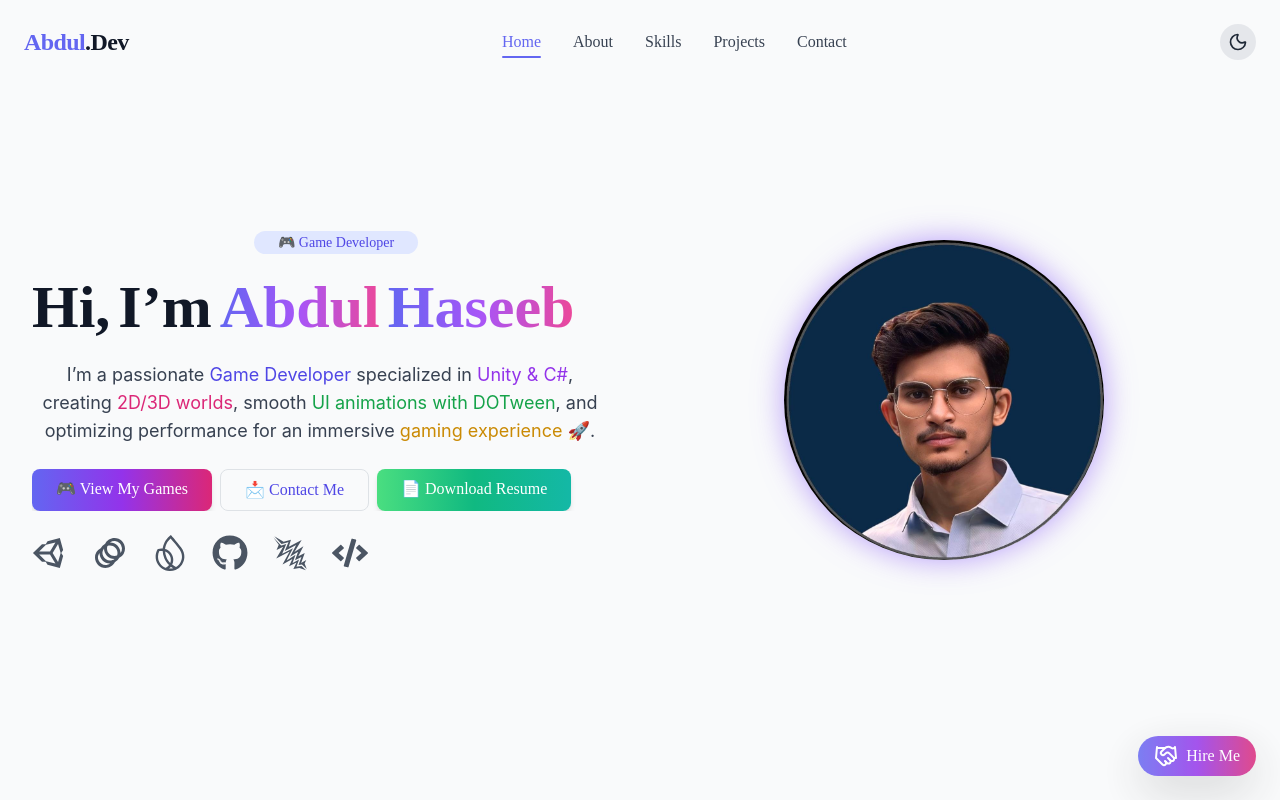
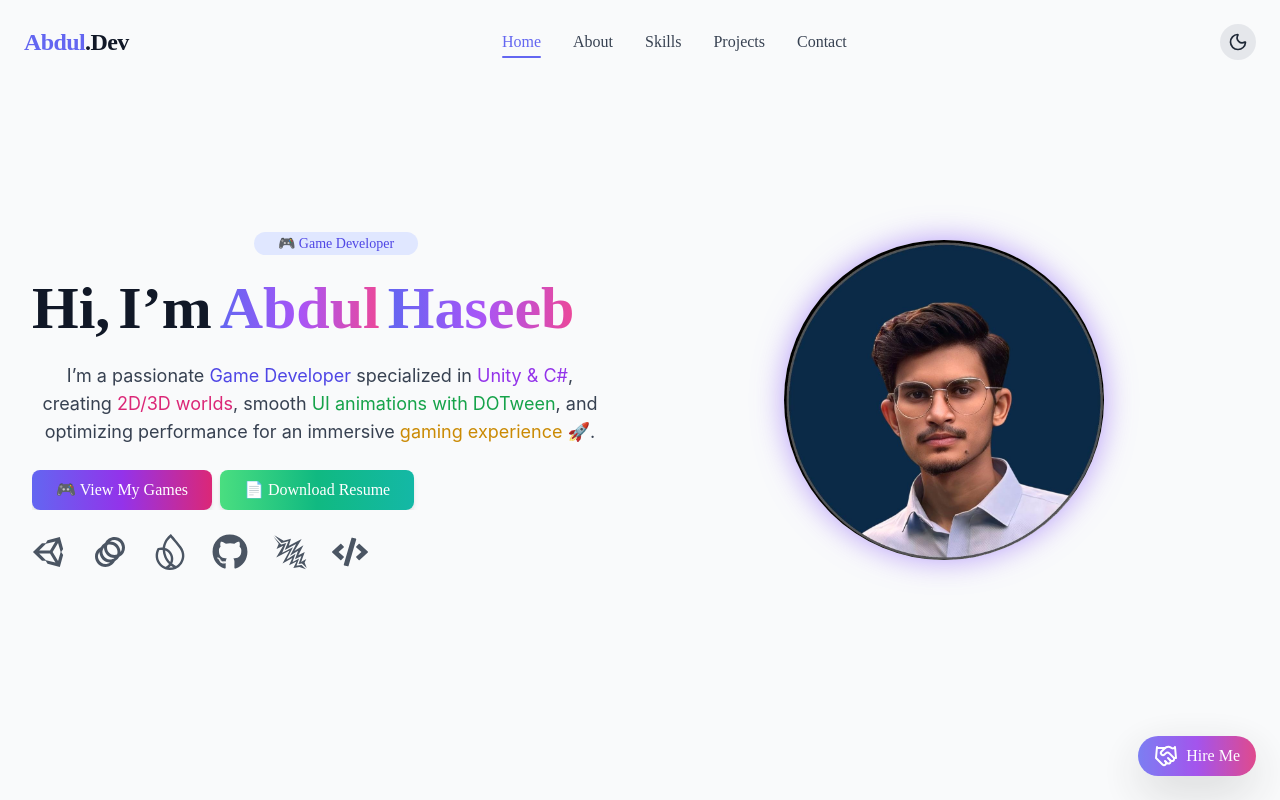
Before and after one commit to adeel4166/Abdul-Haseeb-Portfolio, a React (Create React App) app: page / in a window 1280 px wide. Shown: the top 800 px of the page. Built offline with nearby package versions, Linux system fonts and the light colour scheme.

Commit message:
buttons is changed

```diff
--- a/src/components/Hero.jsx
+++ b/src/components/Hero.jsx
@@ -106,18 +106,7 @@ export default function Hero({ setActiveSection }) {
             🎮 View My Games
           </motion.a>
 
-          {/* Contact Me */}
-          <motion.a
-            href="#contact"
-            onClick={() => setActiveSection("contact")}
-            className="px-4 py-2 text-sm sm:px-6 sm:py-3 sm:text-base
-                       border border-indigo-500 text-indigo-600 dark:text-indigo-400
-                       rounded-lg font-[Poppins] font-medium hover:bg-indigo-500
-                       hover:text-white hover:scale-105 transition-all"
-            variants={item}
-          >
-            📩 Contact Me
-          </motion.a>
+
 
           {/* Download Resume */}
           <motion.a
```
